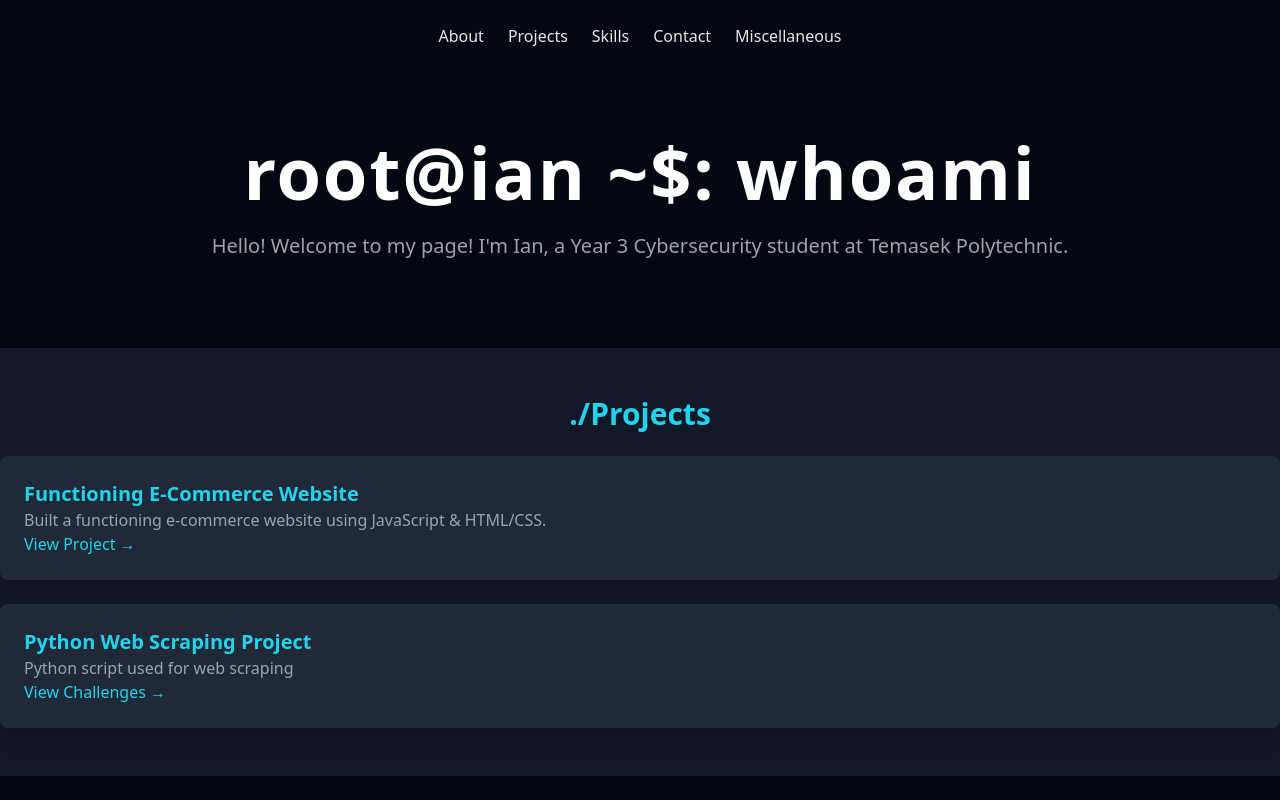
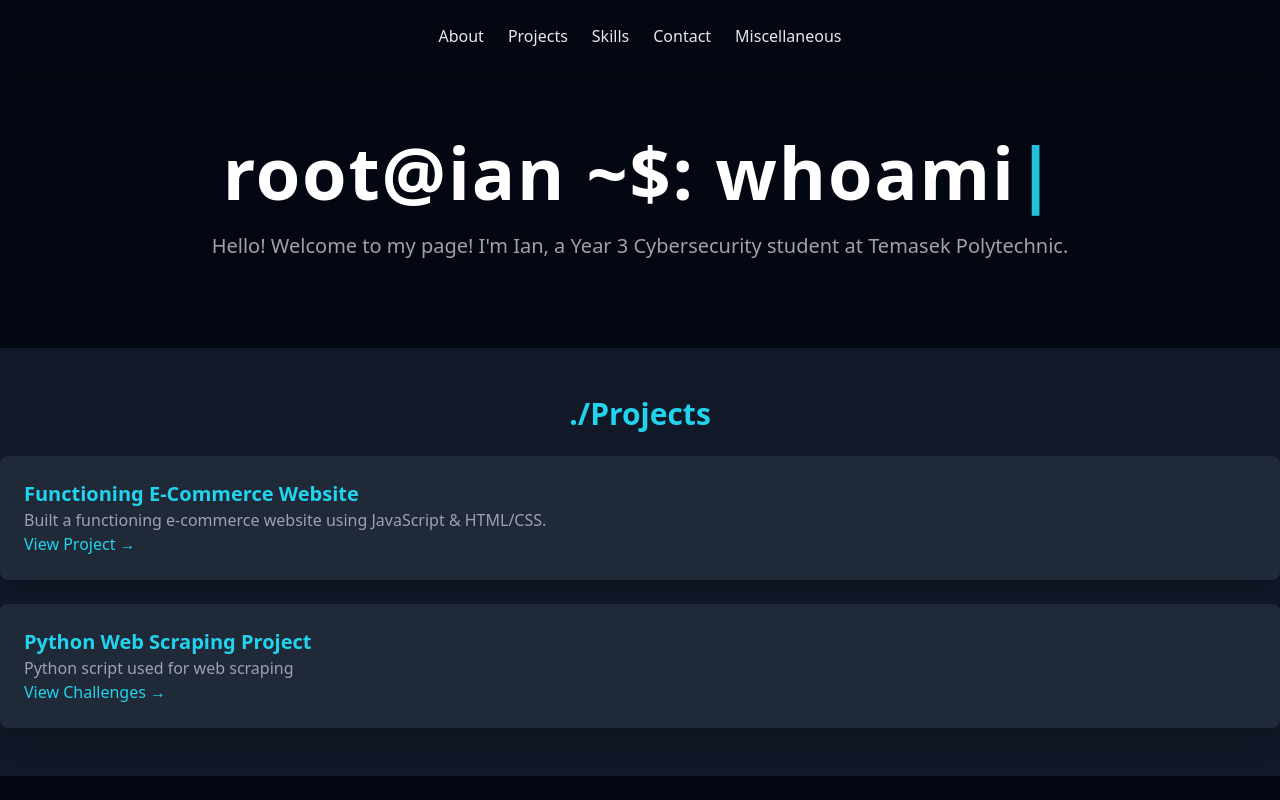
Before and after one commit to SaucedWater/portfolioweb, a Next.js app: page / in a window 1280 px wide. Shown: the top 800 px of the page. Built offline with nearby package versions, Linux system fonts and the light colour scheme.

Commit message:
Added Typewriter for animation

```diff
--- /dev/null
+++ b/app/components/Typewriter.js
@@ -0,0 +1,60 @@
+'use client';
+import { useState, useEffect } from 'react';
+
+export default function Typewriter({
+  text,
+  speed = 100,
+  deleteSpeed = 50,
+  pauseTime = 2000
+}) {
+  const [displayed, setDisplayed] = useState('');
+  const [isDeleting, setIsDeleting] = useState(false);
+
+  useEffect(() => {
+    let currentIndex = 0;
+    let timeoutId;
+
+    const animate = () => {
+      if (!isDeleting) {
+        // Typing phase
+        if (currentIndex < text.length) {
+          setDisplayed(text.substring(0, currentIndex + 1));
+          currentIndex++;
+          timeoutId = setTimeout(animate, speed);
+        } else {
+          // Finished typing, pause then start deleting
+          timeoutId = setTimeout(() => {
+            setIsDeleting(true);
+          }, pauseTime);
+        }
+      } else {
+        // Deleting phase
+        if (currentIndex > 0) {
+          currentIndex--;
+          setDisplayed(text.substring(0, currentIndex));
+          timeoutId = setTimeout(animate, deleteSpeed);
+        } else {
+          // Finished deleting, start typing again
+          setIsDeleting(false);
+          timeoutId = setTimeout(animate, speed);
+        }
+      }
+    };
+
+    animate();
+
+    // Cleanup function
+    return () => {
+      if (timeoutId) {
+        clearTimeout(timeoutId);
+      }
+    };
+  }, [text, speed, deleteSpeed, pauseTime, isDeleting]);
+
+  return (
+    <h2 className="text-5xl md:text-7xl font-bold mb-6 text-white font-fira tracking-wide">
+      {displayed}
+      <span className="animate-pulse text-cyan-400">|</span>
+    </h2>
+  );
+}
--- a/app/page.js
+++ b/app/page.js
@@ -1,5 +1,6 @@
 import Image from "next/image";
 import Link from "next/link";
+import Typewriter from "./components/Typewriter";
 
 // app/about/page.js
 // last edited 12:05am 27/11/24
@@ -33,9 +34,7 @@ export default function Home() {
       {/* <!-- About Section --> */}
       <section id="about" className="py-16 bg-gray-950 text-gray-200">
         <div className="container mx-auto text-center flex flex-col items-center">
-          <h2 className="text-5xl md:text-7xl font-bold mb-6 text-white font-fira tracking-wide">
-            root@ian ~$: whoami
-          </h2>
+          <Typewriter text="root@ian ~$: whoami" speed={100} />
           <p className="text-lg md:text-xl text-gray-300 mb-6 opacity-75">
             Hello! Welcome to my page! I'm Ian, a Year 3 Cybersecurity student at Temasek Polytechnic.
           </p>
```
